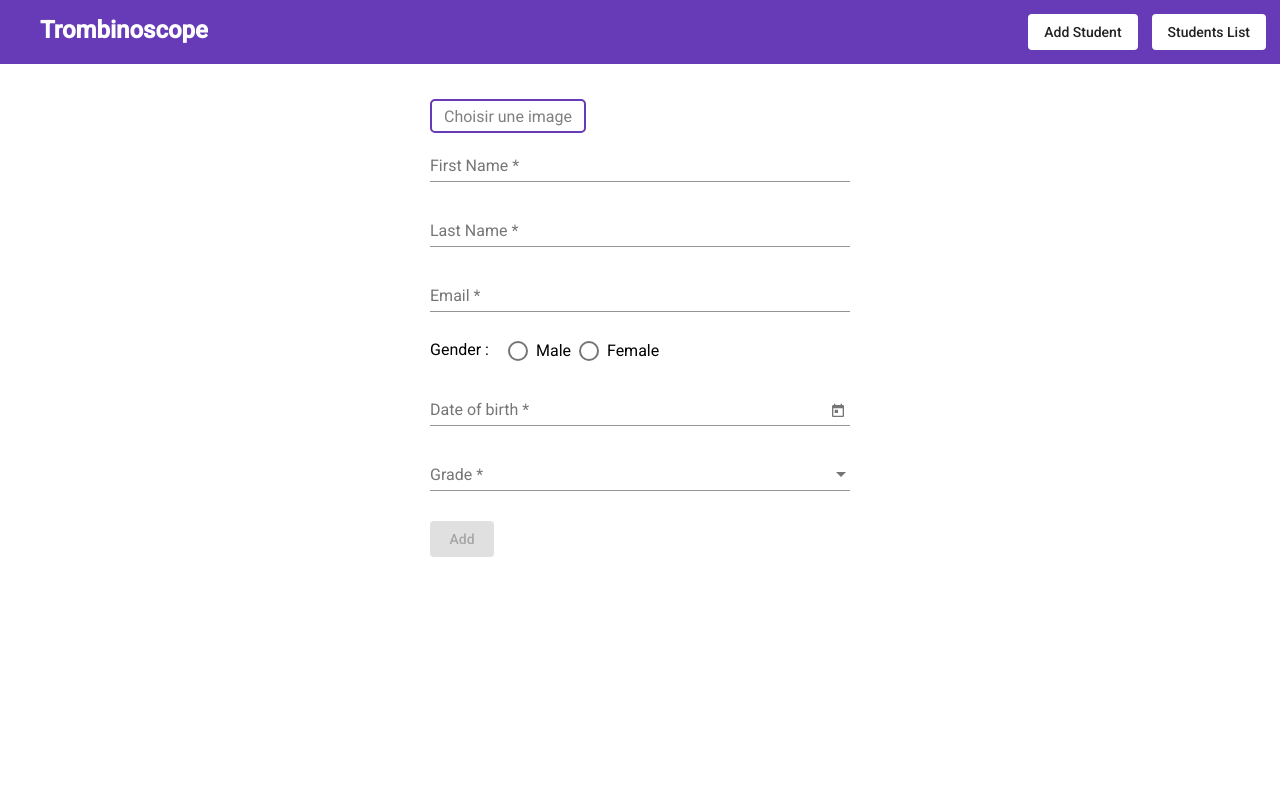
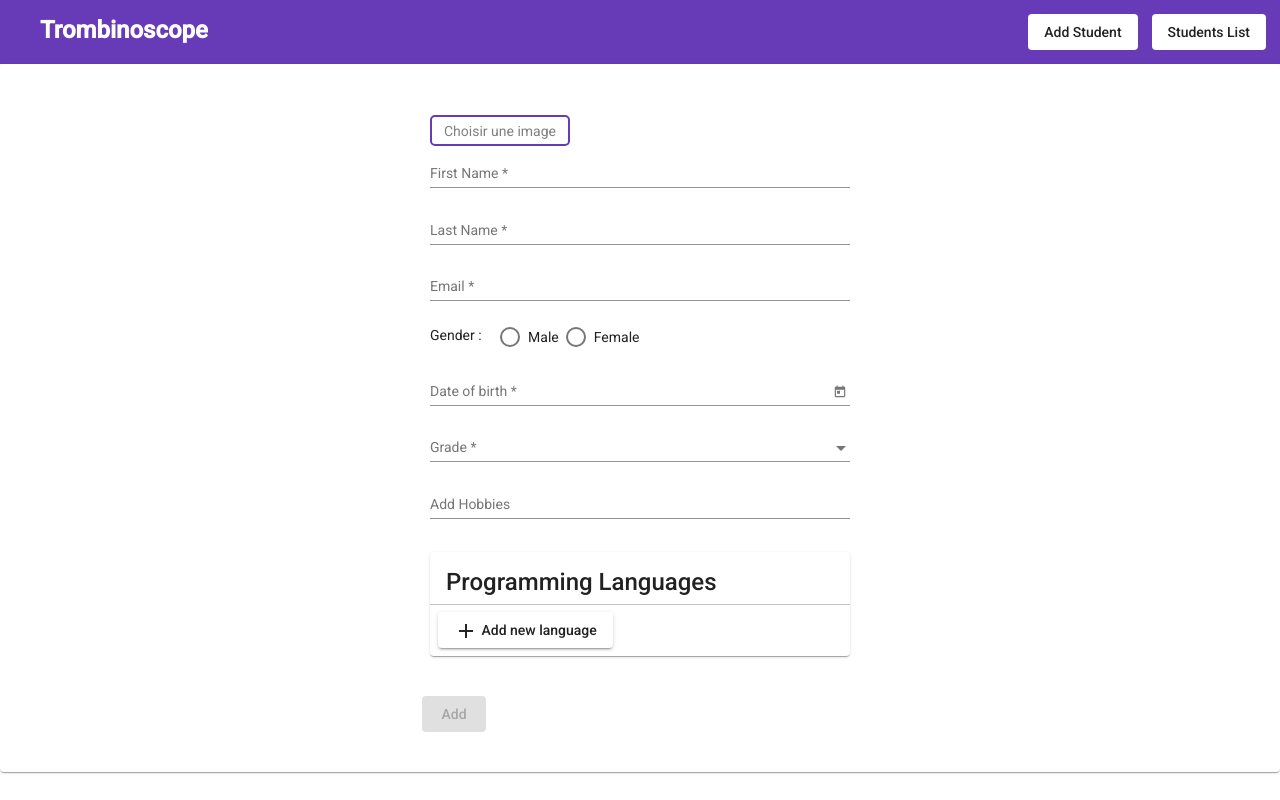
Before and after one commit to Sid-Djilali-Saiah/AngularForm, an Angular app in the folder angutromb/: page /form in a window 1280 px wide. Built offline with nearby package versions, Linux system fonts and the light colour scheme.

Commit message:
MatChipList added for Hobbies, formArray for Programming Languages added

```diff
--- a/angutromb/src/app/age.pipe.ts
+++ b/angutromb/src/app/age.pipe.ts
@@ -6,8 +6,6 @@ import { Pipe, PipeTransform } from '@angular/core';
 export class AgePipe implements PipeTransform {
 
   transform(value: any, ...args: any[]): any {
-
-    console.log(value);
     let BirthYear = new Date(value).getFullYear();
     let BirthMonth = new Date(value).getMonth() + 1;
     let BirthDay = new Date(value).getDate();
--- a/angutromb/src/app/form/form.component.html
+++ b/angutromb/src/app/form/form.component.html
@@ -1,17 +1,35 @@
+<mat-card>
+  <mat-card-title></mat-card-title>
   <form [formGroup]="myForm" (ngSubmit)="onSubmit()" novalidate>
+    <mat-card-content>
+      <div
+        fxLayout="row"
+        fxLayout.xs="column"
+        fxLayoutWrap
+        fxLayoutGap="3.5%"
+        fxLayoutAlign="left"
+      >
         <!--Upload Avatar-->
         <div class="imagePreview" *ngIf="imageURL && imageURL !== ''">
           <img [src]="imageURL" class="mat-card-image" />
         </div>
 
         <label for="file" class="label-file">Choisir une image</label>
-  <input id="file" class="input-file" type="file" accept="image/*" (change)="showPreview($event)" />
-
-
+        <input
+          id="file"
+          class="input-file"
+          type="file"
+          accept="image/*"
+          (change)="showPreview($event)"
+        />
 
         <!-- First Name -->
         <mat-form-field class="example-full-width">
-    <input matInput placeholder="First Name" formControlName="firstName" />
+          <input
+            matInput
+            placeholder="First Name"
+            formControlName="firstName"
+          />
           <!-- error -->
           <mat-error *ngIf="errorHandling('firstName', 'required')">
             You must provide a<strong> first name</strong>
@@ -42,7 +60,10 @@
         <!-- Gender -->
         <div class="misc-bottom-padding">
           <mat-label>Gender : </mat-label>
-    <mat-radio-group aria-label="Select an option" formControlName="gender">
+          <mat-radio-group
+            aria-label="Select an option"
+            formControlName="gender"
+          >
             <mat-radio-button value="Male">Male &nbsp;</mat-radio-button>
             <mat-radio-button value="Female">Female</mat-radio-button>
           </mat-radio-group>
@@ -58,7 +79,10 @@
             formControlName="dob"
             (dateChange)="date($event)"
           />
-    <mat-datepicker-toggle matSuffix [for]="picker"></mat-datepicker-toggle>
+          <mat-datepicker-toggle
+            matSuffix
+            [for]="picker"
+          ></mat-datepicker-toggle>
           <mat-datepicker #picker></mat-datepicker>
           <!-- error -->
           <mat-error *ngIf="errorHandling('dob', 'required')">
@@ -74,7 +98,9 @@
         <mat-form-field>
           <mat-label>Grade</mat-label>
           <mat-select [(value)]="selected" formControlName="grade">
-      <mat-option [value]="gradeArray" *ngFor="let gradeArray of GradeArray"
+            <mat-option
+              [value]="gradeArray"
+              *ngFor="let gradeArray of GradeArray"
               >{{ gradeArray }}
             </mat-option>
           </mat-select>
@@ -82,8 +108,98 @@
             Please select your <strong>grade</strong>
           </mat-error>
         </mat-form-field>
+      </div>
 
-  <div class="button-wrapper">
-    <button mat-flat-button color="primary" [disabled]="!myForm.valid">Add</button>
+      <!-- Add Subjects -->
+      <mat-form-field class="multiple-items">
+        <mat-chip-list #chipList>
+          <mat-chip
+            *ngFor="let subjectsArray of SubjectsArray"
+            [selectable]="selectable"
+            [removable]="removable"
+            (removed)="removeSubject(subjectsArray)"
+          >
+            {{ subjectsArray.name }}
+            <mat-icon matChipRemove *ngIf="removable">cancel</mat-icon>
+          </mat-chip>
+          <input
+            placeholder="Add Hobbies"
+            [matChipInputFor]="chipList"
+            [matChipInputSeparatorKeyCodes]="separatorKeysCodes"
+            [matChipInputAddOnBlur]="addOnBlur"
+            (matChipInputTokenEnd)="addSubject($event)"
+          />
+        </mat-chip-list>
+      </mat-form-field>
+
+      <br />
+      <br />
+      <!-- Start form units array with first row must and dynamically add more -->
+      <mat-card formArrayName="languages">
+        <mat-card-title>Programming Languages</mat-card-title>
+        <mat-divider></mat-divider>
+
+        <!-- loop throught units -->
+        <div
+          *ngFor="
+            let language of myForm.controls.languages.controls;
+            let i = index
+          "
+        >
+          <!-- row divider show for every nex row exclude if first row -->
+          <mat-divider
+            *ngIf="myForm.controls.languages.controls.length > 1 && i > 0"
+          ></mat-divider
+          ><br />
+
+          <!-- group name in this case row index -->
+          <div [formGroupName]="i">
+            <div
+              fxLayout="row"
+              fxLayout.xs="column"
+              fxLayoutWrap
+              fxLayoutGap="3.5%"
+              fxLayoutAlign="center"
+            >
+              <!-- unit name input field -->
+              <mat-form-field fxFlex="30%">
+                <input
+                  matInput
+                  placeholder="Programming Language"
+                  formControlName="language"
+                  required
+                />
+                <button
+                  mat-button
+                  matSuffix
+                  mat-icon-button
+                  aria-label="Clear"
+                  (click)="deleteLanguage(i)"
+                >
+                  <mat-icon color="warn">close</mat-icon>
+                </button>
+              </mat-form-field>
             </div>
+          </div>
+        </div>
+
+        <!-- New unit button -->
+        <mat-divider></mat-divider>
+        <mat-card-actions>
+          <button type="button" mat-raised-button (click)="addLanguage()">
+            <mat-icon>add box</mat-icon>
+            Add new language
+          </button>
+        </mat-card-actions>
+      </mat-card>
+      <!-- End form units array -->
+      <br />
+    </mat-card-content>
+
+    <mat-card-actions>
+      <button mat-flat-button color="primary" [disabled]="!myForm.valid">
+        Add
+      </button>
+    </mat-card-actions>
   </form>
+</mat-card>
--- a/angutromb/src/app/form/form.component.ts
+++ b/angutromb/src/app/form/form.component.ts
@@ -1,87 +1,135 @@
-import { Component, OnInit } from '@angular/core';
-import { FormBuilder, FormGroup, Validators } from "@angular/forms";
-import { Student } from "../student";
-import { Router } from '@angular/router';
-import { RequiredAgeValidator } from '../required-age.validator'
+import { Component, OnInit, ViewChild } from "@angular/core";
+import { FormBuilder, FormGroup, FormArray, Validators } from "@angular/forms";
+import { Subject, Student } from "../student";
+import { Router } from "@angular/router";
+import { RequiredAgeValidator } from "../required-age.validator";
+import { COMMA, ENTER } from "@angular/cdk/keycodes";
+import { MatChipInputEvent } from "@angular/material/chips";
 
 @Component({
-  selector: 'app-form',
-  templateUrl: './form.component.html',
-  styleUrls: ['./form.component.css']
+  selector: "app-form",
+  templateUrl: "./form.component.html",
+  styleUrls: ["./form.component.css"]
 })
 export class FormComponent implements OnInit {
   myForm: FormGroup;
   imageURL: string;
-  GradeArray: any = ['B1', 'B2', 'B3', 'I1', 'I2'];
+  GradeArray: any = ["B1", "B2", "B3", "I1", "I2"];
   students: Student[] = [];
+  @ViewChild("chipList", { static: true }) chipList;
+  visible = true;
+  selectable = true;
+  removable = true;
+  addOnBlur = true;
+  SubjectsArray: Subject[] = [];
+  readonly separatorKeysCodes: number[] = [ENTER, COMMA];
 
-  constructor(public fb: FormBuilder, private router: Router) { }
+  constructor(public fb: FormBuilder, private router: Router) {}
 
   ngOnInit() {
     this.myForm = this.fb.group({
       avatar: [null, [Validators.required]],
-      firstName: ['', [Validators.required]],
-      lastName: ['', [Validators.required]],
-      email: ['', [Validators.required, Validators.email]],
-      gender: [''],
-      dob: ['', [Validators.required, RequiredAgeValidator]],
-      grade: ['', [Validators.required]]
+      firstName: ["", [Validators.required]],
+      lastName: ["", [Validators.required]],
+      email: ["", [Validators.required, Validators.email]],
+      gender: [""],
+      dob: ["", [Validators.required, RequiredAgeValidator]],
+      grade: ["", [Validators.required]],
+      subjects: [this.SubjectsArray],
+      languages: this.fb.array([])
     });
     this.refreshStudents();
   }
 
   private refreshStudents() {
-    const students = localStorage.getItem('students')
-    this.students = students ? JSON.parse(students) : []
+    const students = localStorage.getItem("students");
+    this.students = students ? JSON.parse(students) : [];
   }
 
   saveStudents() {
-    localStorage.setItem('students', JSON.stringify(this.students))
+    localStorage.setItem("students", JSON.stringify(this.students));
   }
 
   // Date
   date(e) {
     var convertDate = new Date(e.target.value).toISOString().substring(0, 10);
-    this.myForm.get('dob').setValue(convertDate, {
+    this.myForm.get("dob").setValue(convertDate, {
       onlyself: true
-    })
+    });
   }
 
   // Handle form errors
   public errorHandling = (control: string, error: string) => {
     return this.myForm.controls[control].hasError(error);
-  }
+  };
 
   showPreview(event) {
     const file = (event.target as HTMLInputElement).files[0];
     this.myForm.patchValue({
       avatar: file
     });
-    this.myForm.get('avatar').updateValueAndValidity()
+    this.myForm.get("avatar").updateValueAndValidity();
 
     // File Preview
     const reader = new FileReader();
     reader.onload = () => {
       this.imageURL = reader.result as string;
+    };
+    reader.readAsDataURL(file);
+  }
+
+  get languagesArr() {
+    return this.myForm.get("languages") as FormArray;
+  }
+
+  addLanguage() {
+    const language = this.fb.group({
+      language: [""]
+    });
+    this.languagesArr.push(language);
+  }
+
+  deleteLanguage(index: number) {
+    this.languagesArr.removeAt(index);
+  }
+
+  /* Add dynamic languages */
+  addSubject(event: MatChipInputEvent): void {
+    const input = event.input;
+    const value = event.value;
+    // Add language
+    if ((value || "").trim() && this.SubjectsArray.length < 5) {
+      this.SubjectsArray.push({ name: value.trim() });
     }
-    reader.readAsDataURL(file)
+    // Reset the input value
+    if (input) {
+      input.value = "";
+    }
+  }
+
+  /* Remove dynamic languages */
+  removeSubject(subject: Subject): void {
+    const index = this.SubjectsArray.indexOf(subject);
+    if (index >= 0) {
+      this.SubjectsArray.splice(index, 1);
+    }
   }
 
   // Submit Form
   onSubmit() {
     console.log(this.myForm.value);
     this.students.push({
-      id: this.students.reduce((acc, t) => acc <= t.id ? t.id + 1 : acc, 1),
+      id: this.students.reduce((acc, t) => (acc <= t.id ? t.id + 1 : acc), 1),
       avatar: this.imageURL,
       firstName: this.myForm.controls.firstName.value,
       lastName: this.myForm.controls.lastName.value,
-      email : this.myForm.controls.email.value,
-      gender : this.myForm.controls.gender.value,
-      grade : this.myForm.controls.grade.value,
-      dob: this.myForm.controls.dob.value
-    })
-    this.saveStudents()
-    this.router.navigate(['/list'])
+      email: this.myForm.controls.email.value,
+      gender: this.myForm.controls.gender.value,
+      grade: this.myForm.controls.grade.value,
+      dob: this.myForm.controls.dob.value,
+      subjects: this.SubjectsArray
+    });
+    this.saveStudents();
+    this.router.navigate(["/list"]);
   }
-
 }
--- a/angutromb/src/app/student-list/student-list.component.ts
+++ b/angutromb/src/app/student-list/student-list.component.ts
@@ -56,7 +56,8 @@ export class StudentListComponent implements OnInit {
          email : student.email,
          gender : student.gender,
          grade : student.grade,
-         dob : student.dob
+         dob : student.dob,
+         subjects: student.subjects
       }
     });
   }
--- a/angutromb/src/app/student-list/studentDialog.html
+++ b/angutromb/src/app/student-list/studentDialog.html
@@ -37,13 +37,12 @@
         <mat-expansion-panel>
           <mat-expansion-panel-header>
             <mat-panel-title>
-              Hobbys
+              Hobbies
             </mat-panel-title>
           </mat-expansion-panel-header>
           <mat-list role="hobbys">
-                <mat-list-item role="listitem">Hobby 1</mat-list-item>
-                <mat-list-item role="listitem">Hobby 2</mat-list-item>
-                <mat-list-item role="listitem">Hobby 3</mat-list-item>
+                <mat-list-item role="listitem"  *ngFor="let item of data.subjects">{{item.name}}</mat-list-item>
+
               </mat-list>
         </mat-expansion-panel>
     </mat-accordion>
```
Also changed, not shown: angutromb/src/app/student.ts (+13 -8 lines). Lines whose indentation alone changed are shown as unchanged.
